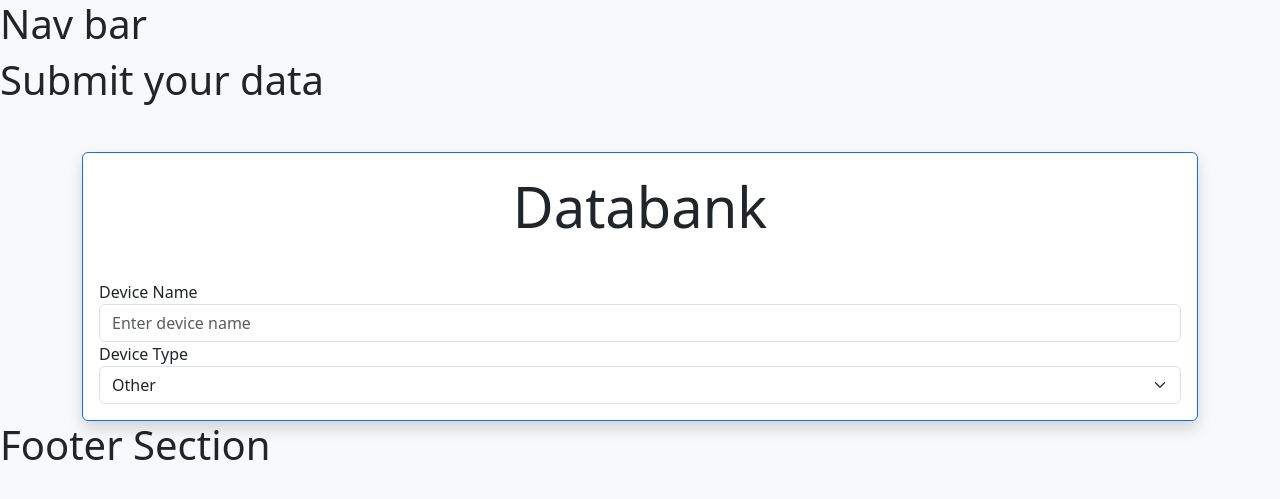
After one commit to kantippayamontri/databank, a Flask app: template app/templates/forms/device_form.html in a window 1280 px wide. The commit adds this page. Shown: the top 499 px of the page. Run offline with Flask 3, Linux system fonts and the light colour scheme; the template is opened without the code that fills it, so the values that code supplies are empty; some libraries are stand-ins or nearby versions.

Commit message:
adding device form

```diff
--- a/app/__init__.py
+++ b/app/__init__.py
@@ -1,15 +1,29 @@
-from flask import Flask, render_template, request, jsonify
+from flask import Flask, render_template, request, jsonify, redirect, url_for
 import matplotlib.pyplot as plt
 from icecream import ic
 import graphviz
 import random
 import string
+import secrets
+
+from flask_bootstrap import Bootstrap5
+from flask_wtf import FlaskForm, CSRFProtect
+from wtforms.validators import DataRequired, Length
+
+from .forms import DeviceForm
 
 
 def create_app():
     app = Flask(
         __name__,
     )
+    app.secret_key = secrets.token_urlsafe(16)
+
+    # # Bootstrap-Flask requires this line
+    # bootstrap = Bootstrap5(app)
+    # # Flask-WTF requires this line
+    # csrf = CSRFProtect(app)
+
     type_device = ["Security Camera", "Smartmetre", "Light"]
 
     type_device_details = {
@@ -43,16 +57,51 @@ def create_app():
     @app.route("/", methods=["POST", "GET"])
     def main_page():
         if request.method == "GET":
+
+            # return render_template(
+            #     "index.html",
+            #     type_device=enumerate(type_device),
+            #     cate_raw_data=enumerate(cate_raw_data),
+            #     cate_service=enumerate(cate_service),
+            #     action=enumerate(action),
+            #     action_detail=enumerate(action_detail),
+            #     service_type=enumerate(service_type),
+            # )
+
             return render_template(
-                "main_page.html",
-                type_device=enumerate(type_device),
-                cate_raw_data=enumerate(cate_raw_data),
-                cate_service=enumerate(cate_service),
-                action=enumerate(action),
-                action_detail=enumerate(action_detail),
-                service_type=enumerate(service_type),
+                "index.html",
+                device={},
+            )
 
+    @app.route("/device_form", methods=["POST"])
+    def show_device_form():
+        if request.method == "POST":
+            print(f"call device api")
+            form = DeviceForm()
+
+            return render_template(
+                "forms/device_form.html",
+                form=form,
+                form_utils={"device": {"type_device": enumerate(type_device)}},
             )
+
+    @app.route("/submit_device", methods=["POST"])
+    def submit_device():
+
+        return {}
+
+    @app.route("/form_submit", methods=["POST"])
+    def form_submit():
+        if request.method == "POST":
+            response = jsonify(request.form["device_name"])
+            return response
+            # # for device
+            # _device = request.form["device"]
+
+            # return {
+            #     "device": _device,
+            # }
+        return "HAHAHA"
 
     @app.route("/graph", methods=["POST"])
     def show_graph():
--- /dev/null
+++ b/app/forms/__init__.py
@@ -0,0 +1 @@
+from app.forms.device_form import DeviceForm
--- a/app/templates/base.html
+++ b/app/templates/base.html
@@ -1,2 +1,17 @@
-<!doctype html>
-<title>Databank</title>
+<!DOCTYPE html>
+<html lang="en">
+  <head>
+    {% block head%}
+    <div>{% include "main_sections/header.html"%}</div>
+    {% endblock %}
+  </head>
+  <body class="bg-light">
+    {% block navigation%}
+    <div>{% include "main_sections/navigation.html" %}</div>
+    {% endblock %}
+    <div>{%block main%}{%endblock%}</div>
+    {% block footer%}
+    <footer>{% include "main_sections/footer.html" %}</footer>
+    {% endblock %}
+  </body>
+</html>
--- /dev/null
+++ b/app/templates/forms/device_form.html
@@ -0,0 +1,51 @@
+{% extends "base.html" %} {% block main%}
+<h1>Submit your data</h1>
+<div class="container mt-5">
+  <div class="card shadow rounded border-primary">
+    <h1 class="text-center display-4 mb-4" style="margin-top: 20px">
+      Databank
+    </h1>
+    <div class="card-body">
+      <form action="/submit_device">
+        {# device name #}
+        <div class="form-group">
+          <label for="device_name">Device Name</label>
+          <input
+            type="text"
+            class="form-control"
+            id="device_name"
+            placeholder="Enter device name"
+          />
+        </div>
+        {# device type #}
+        <div class="form-group">
+          <label for="device_type">Device Type</label>
+          <select class="form-select custom-select" id="device_type">
+            {% for (index , _type_device) in
+            form_utils["device"]["type_device"]%}
+            <option value="option1">{{_type_device}}</option>
+            {% endfor%}
+            <option value="other">Other</option>
+          </select>
+          <div class="d-none input-group mb-3" id="otherInput">
+            <input
+              type="text"
+              class="form-control"
+              placeholder="Enter your option"
+            />
+            <button
+              type="button"
+              class="btn btn-outline-secondary"
+              id="addOptionButton"
+            >
+              Add
+            </button>
+          </div>
+        </div>
+        {# unprocesses data #}
+      </form>
+    </div>
+  </div>
+  {% endblock%}
+</div>
+<script></script>
--- /dev/null
+++ b/app/templates/main_sections/footer.html
@@ -0,0 +1,9 @@
+<!DOCTYPE html>
+<html lang="en">
+<head>
+  <meta charset="UTF-8">
+  </head>
+<body>
+    <h1>Footer Section</h1>
+  </body>
+</html>
--- /dev/null
+++ b/app/templates/main_sections/header.html
@@ -0,0 +1,20 @@
+<!DOCTYPE html>
+<html lang="en">
+  <head>
+    <meta charset="UTF-8" />
+    <title>Databank</title>
+    <link
+      href="https://cdn.jsdelivr.net/npm/bootstrap@5.3.3/dist/css/bootstrap.min.css"
+      rel="stylesheet"
+      integrity="sha384-QWTKZyjpPEjISv5WaRU9OFeRpok6YctnYmDr5pNlyT2bRjXh0JMhjY6hW+ALEwIH"
+      crossorigin="anonymous"
+    />
+    <link
+      href="https://cdn.jsdelivr.net/npm/bootstrap@5.3.3/dist/css/bootstrap.min.css"
+      rel="stylesheet"
+      integrity="sha384-QWTKZyjpPEjISv5WaRU9OFeRpok6YctnYmDr5pNlyT2bRjXh0JMhjY6hW+ALEwIH"
+      crossorigin="anonymous"
+    />
+    <script src="https://code.jquery.com/jquery-3.7.1.js"></script>
+  </head>
+</html>
--- /dev/null
+++ b/app/templates/main_sections/navigation.html
@@ -0,0 +1,9 @@
+<!DOCTYPE html>
+<html lang="en">
+  <head>
+    <meta charset="UTF-8" />
+  </head>
+  <body>
+    <h1>Nav bar</h1>
+  </body>
+</html>
```
Also changed, not shown: app/forms/device_form.py (added, +8 -0 lines), app/templates/index.html (added, +46 -0 lines), app/templates/main_page.html (+12 -7 lines), app/templates/page_sections/device_section.html (added, +22 -0 lines).
